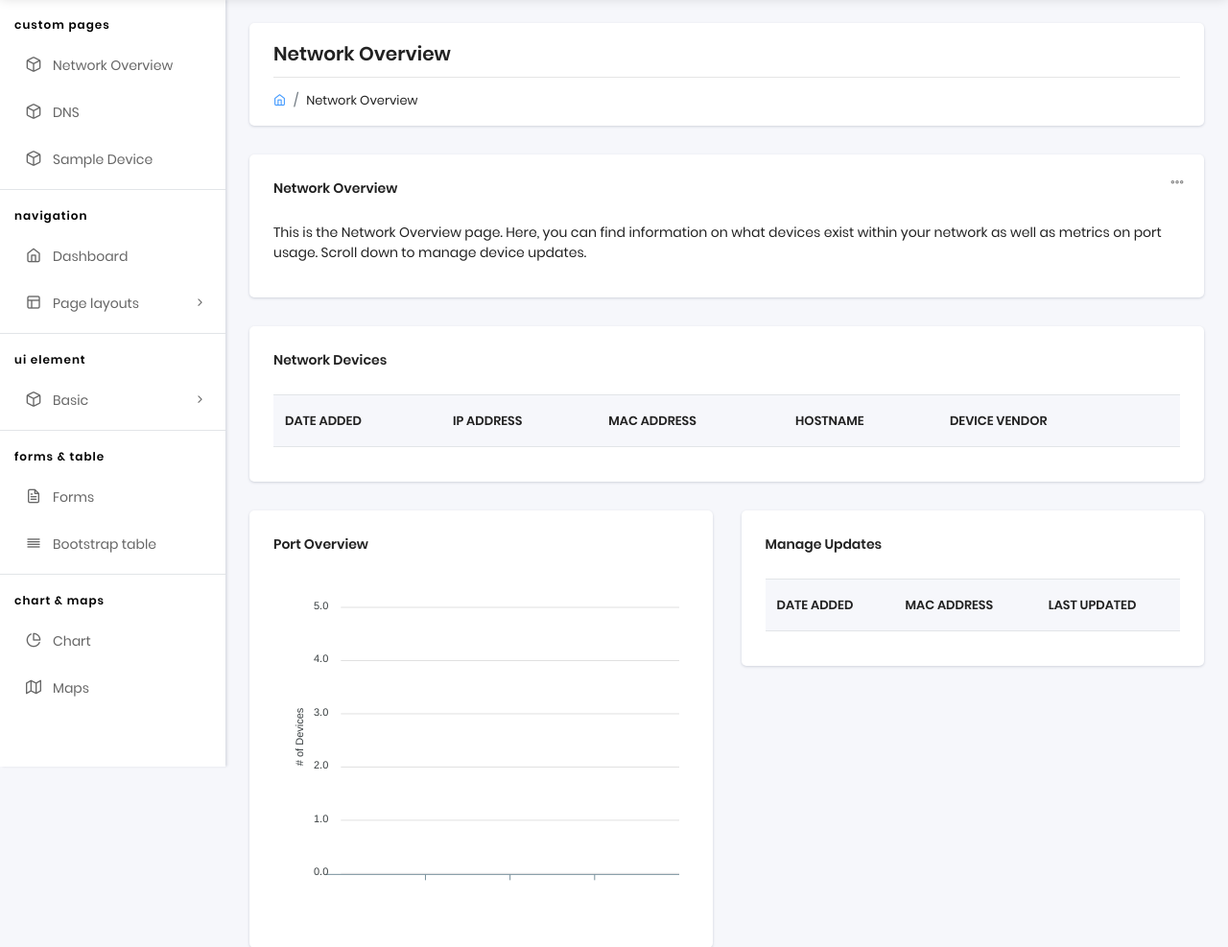
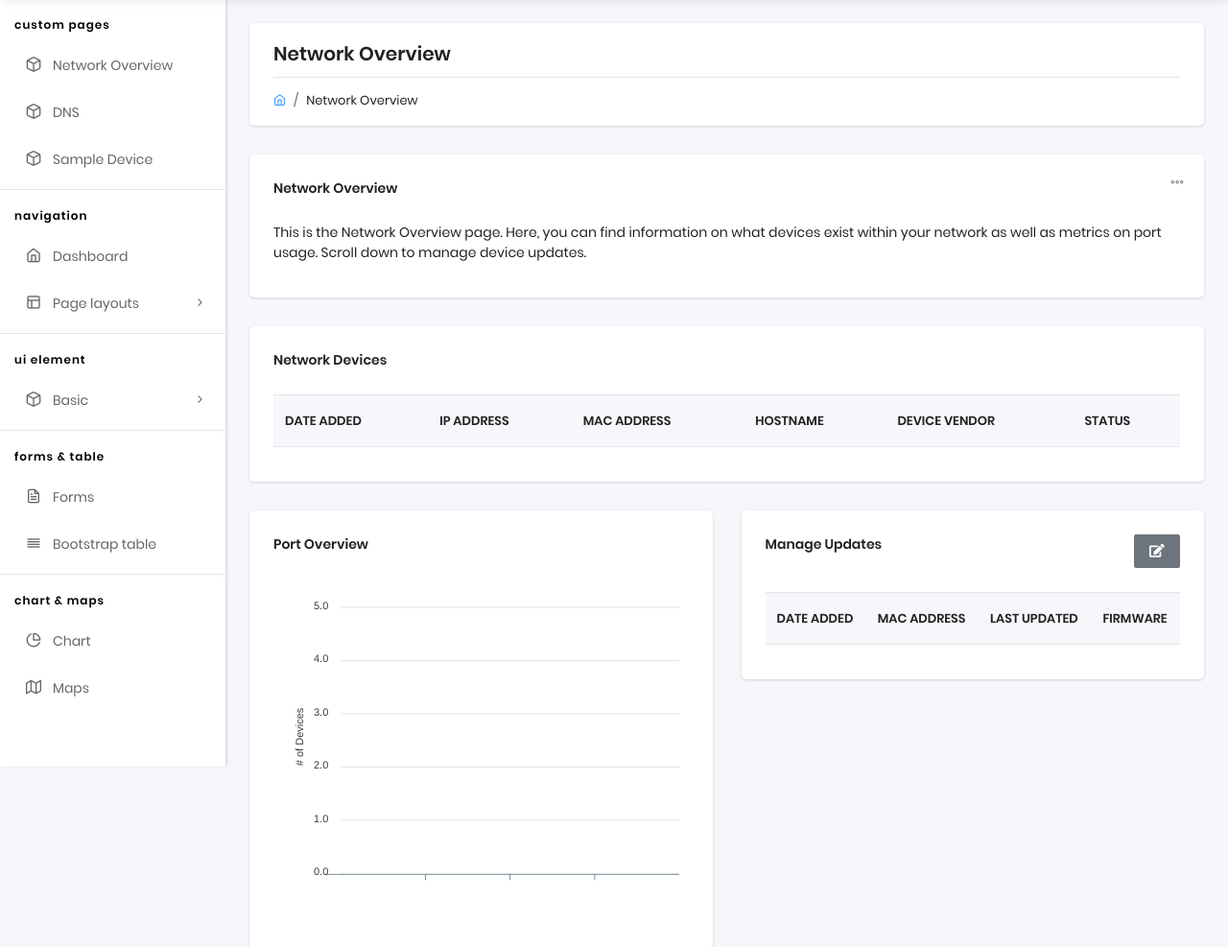
Before and after one commit to YouFoundKyle/Pi-LINk, a Django app: template web/core/templates/network_overview.html in a window 1280 px wide. Shown: the part 57-1044 px from the top of the page at 96% size. Run offline with Django 3.2, Linux system fonts and the light colour scheme; the template is opened without the code that fills it, so the values that code supplies are empty; some libraries are stand-ins or nearby versions.

Commit message:
fixed playbook formatting, added firmware/update keys to lease dict, updated front end

```diff
--- a/overwatch/mng_lease_DB.py
+++ b/overwatch/mng_lease_DB.py
@@ -16,7 +16,7 @@ TO DO: Functionality to remove leases that are nonexistent.
 def update_leaseDB():
     source = PILINK_PATH + OVERWATCH_FOLDER + ANALYZED_LEASES_PREFIX + ".json"
     if not os.path.exists(source):
-        print("Nothing to update: lease_info.json does not exist.\n")
+        print("Nothing to update: lease_info.json does not exist.")
     else:
         with open(source) as lf:
             new_leases = json.load(lf)
@@ -34,8 +34,9 @@ def create_leaseDB(new_leases, dest):
         for lease in new_leases:
             mac = lease.pop("MAC")
             lease["last_updated"] = date.today().strftime("%m/%d/%y")
+            lease["firmware"] = "Unknown"
             db[mac] = lease
-            print("Saved device info for MAC Address: " + mac + " in " + dest)
+            print("Saved device info for MAC Address " + mac + " in " + dest)
         db_json = json.dumps(db)
         df.write(db_json)
 
--- a/playbooks/network/dns_dhcp.yml
+++ b/playbooks/network/dns_dhcp.yml
@@ -46,7 +46,7 @@
         mode: '0644'
         backup: yes
 
-  - name: Copy resolve config file and backup old one
+    - name: Copy resolve config file and backup old one
       copy:
         src:  ../../configs/system/resolv.conf
         dest:  /etc/resolv.conf
--- a/web/core/templates/network_overview.html
+++ b/web/core/templates/network_overview.html
@@ -73,8 +73,7 @@
                                             <th>MAC Address</th>
                                             <th>Hostname</th>
                                             <th>Device Vendor</th>
-                                            <th></th>
-
+                                            <th>Status</th>
                                         </tr>
                                     </thead>
                                     <tbody>
@@ -85,6 +84,7 @@
                                             <td>{{key}}</td>
                                             <td>{{value.hostname}}</td>
                                             <td>{{value.vendor}}</td>
+                                            <td style="color: green">ENABLED</td>
                                         </tr>
                                         {% endfor %}
                                     </tbody>
@@ -110,6 +110,7 @@
                     <div class="card">
                         <div class="card-header">
                             <h5>Manage Updates</h5>
+                            <button class="btn  btn-secondary" type="button" style="float: right"><i class='fas fa-edit'></i></button>
                         </div>
                         <div class="card-body table-border-style">
                             <div class="table-responsive">
@@ -119,6 +120,7 @@
                                             <th>Date Added</th>
                                             <th>MAC Address</th>
                                             <th>Last Updated</th>
+                                            <th>Firmware</th>
                                         </tr>
                                     </thead>
                                     <tbody>
@@ -127,6 +129,7 @@
                                             <td>{{value.date_added}}</td>
                                             <td>{{key}}</td>
                                             <td>{{value.last_updated}}</td>
+                                            <tD>{{value.firmware}}</tD>
                                         </tr>
                                         {% endfor %}
                                     </tbody>
@@ -135,95 +138,6 @@
                         </div>
                     </div>
                 </div>
-                <!-- [ basic-table ] end -->
-                <!-- [ inverse-table ] start -->
-                <!-- <div class="col-md-6">
-                    <div class="card">
-                        <div class="card-header">
-                            <h5>Inverse Table</h5>
-                            <span class="d-block m-t-5">use class <code>table-inverse</code> inside table element</span>
-                        </div>
-                        <div class="card-body table-border-style">
-                            <div class="table-responsive">
-                                <table class="table table-inverse">
-                                    <thead>
-                                        <tr>
-                                            <th>#</th>
-                                            <th>First Name</th>
-                                            <th>Last Name</th>
-                                            <th>Username</th>
-                                        </tr>
-                                    </thead>
-                                    <tbody>
-                                        <tr>
-                                            <td>1</td>
-                                            <td>Mark</td>
-                                            <td>Otto</td>
-                                            <td>@mdo</td>
-                                        </tr>
-                                        <tr>
-                                            <td>2</td>
-                                            <td>Jacob</td>
-                                            <td>Thornton</td>
-                                            <td>@fat</td>
-                                        </tr>
-                                        <tr>
-                                            <td>3</td>
-                                            <td>Larry</td>
-                                            <td>the Bird</td>
-                                            <td>@twitter</td>
-                                        </tr>
-                                    </tbody>
-                                </table>
-                            </div>
-                        </div>
-                    </div>
-                </div> -->
-                <!-- [ inverse-table ] end -->
-                <!-- [ Hover-table ] start -->
-                <!-- <div class="col-md-6">
-                    <div class="card">
-                        <div class="card-header">
-                            <h5>Hover Table</h5>
-                            <span class="d-block m-t-5">use class <code>table-hover</code> inside table element</span>
-                        </div>
-                        <div class="card-body table-border-style">
-                            <div class="table-responsive">
-                                <table class="table table-hover">
-                                    <thead>
-                                        <tr>
-                                            <th>#</th>
-                                            <th>First Name</th>
-                                            <th>Last Name</th>
-                                            <th>Username</th>
-                                        </tr>
-                                    </thead>
-                                    <tbody>
-                                        <tr>
-                                            <td>1</td>
-                                            <td>Mark</td>
-                                            <td>Otto</td>
-                                            <td>@mdo</td>
-                                        </tr>
-                                        <tr>
-                                            <td>2</td>
-                                            <td>Jacob</td>
-                                            <td>Thornton</td>
-                                            <td>@fat</td>
-                                        </tr>
-                                        <tr>
-                                            <td>3</td>
-                                            <td>Larry</td>
-                                            <td>the Bird</td>
-                                            <td>@twitter</td>
-                                        </tr>
-                                    </tbody>
-                                </table>
-                            </div>
-                        </div>
-                    </div>
-                </div> -->
-                <!-- [ Hover-table ] end -->
                 {% endblock content %}
 
 <!-- Specific Page JS goes HERE  -->
```
